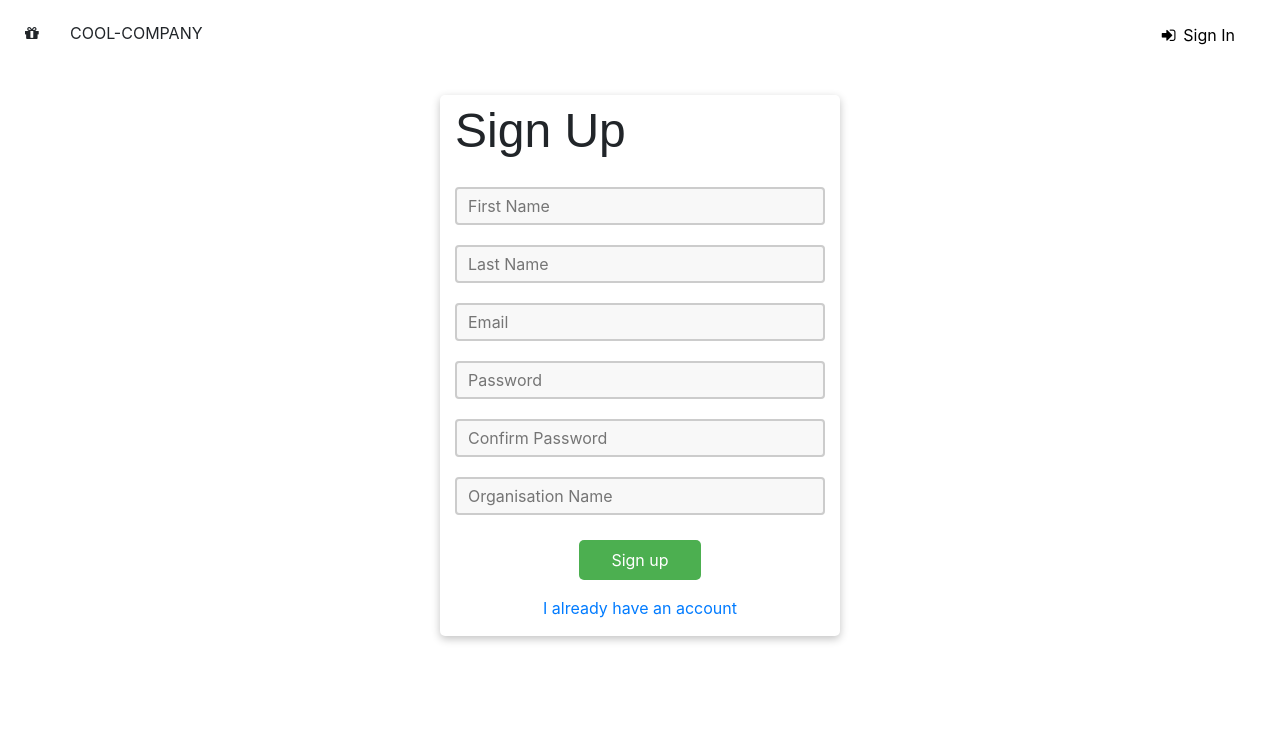
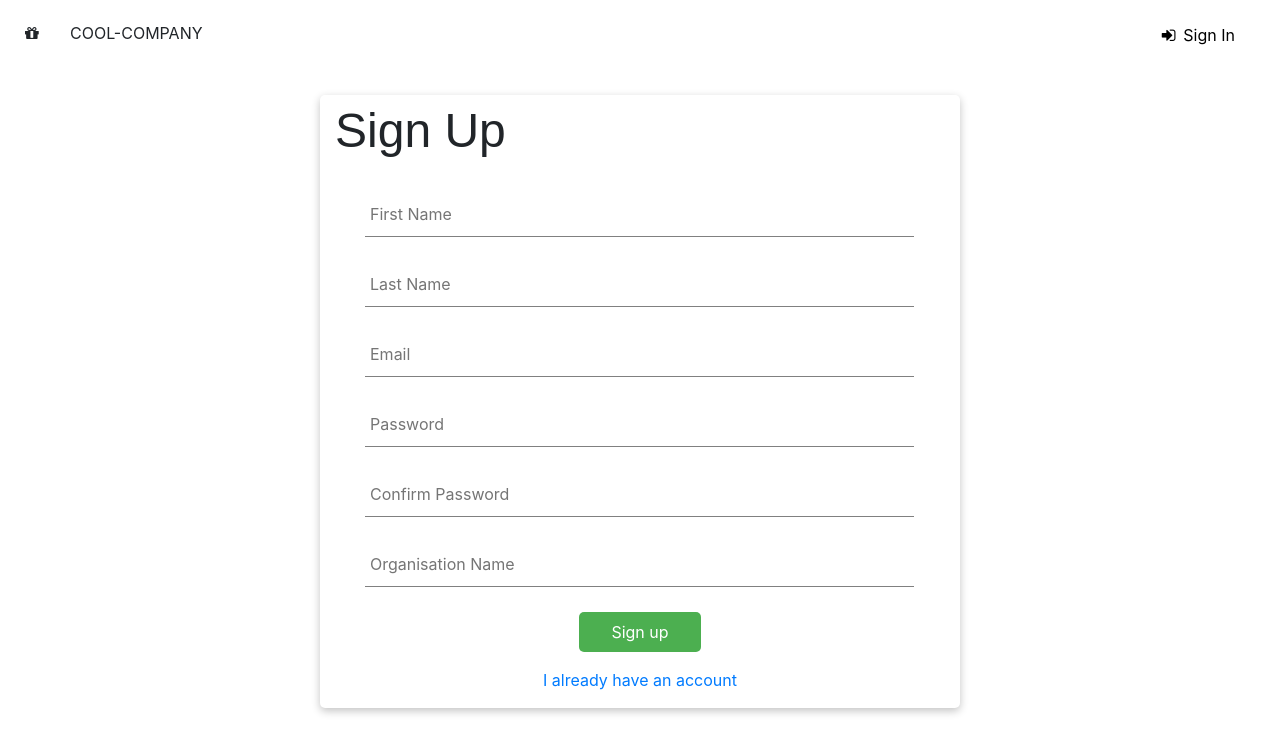
Before and after one commit to KaptenAlex/gruppuppgift_frontend, a React (Create React App) app: page /signup in a window 1280 px wide. Shown: the top 752 px of the page. Built offline with nearby package versions, Linux system fonts and the light colour scheme.

Commit message:
Added inherits styled components and flash msg

```diff
--- a/src/components/ProtectedRoute.jsx
+++ b/src/components/ProtectedRoute.jsx
@@ -6,7 +6,7 @@ export default class ProtectedRoute extends React.Component {
     const Component = this.props.component;
     const isAuthenticated = localStorage.getItem('token');
     return isAuthenticated ? (
-      <Component />
+      <Component {...this.props} />
     ) : (
       <Redirect to={{ pathname: '/login' }} />
     );
--- a/src/pages/CustomerCreate.jsx
+++ b/src/pages/CustomerCreate.jsx
@@ -21,7 +21,6 @@ const StyledContainer = styled.div`
 `;
 
 export default function CustomerCreate(props) {
-
   const [validVatNr, setValidVatNr] = useState(true);
   const [info, setInfo] = useState({
     name: '',
@@ -45,12 +44,12 @@ export default function CustomerCreate(props) {
   function createCustomer(event) {
     event.preventDefault();
     const controlVatNrInputRegExp = /(SE)\d{10}$/;
-
+    /* VG: Validera så att detta fält innehåller "SE" och där efter 10 siffror */
     if (controlVatNrInputRegExp.test(info.vatNr) == false) {
-      setValidVatNr(false)
+      setValidVatNr(false);
       return;
     } else {
-      setValidVatNr(true)
+      setValidVatNr(true);
     }
 
     const payload = {
@@ -77,7 +76,10 @@ export default function CustomerCreate(props) {
         if (res.status !== 201) {
           return;
         }
-        props.history.push('/home');
+        props.history.push({
+          pathname: '/home',
+          state: { successMsg: 'User Created' },
+        });
       });
     } catch (err) {
       console.log(err);
@@ -169,13 +171,13 @@ export default function CustomerCreate(props) {
               type="text"
             />
           </div>
-          {!validVatNr &&
+          {!validVatNr && (
             <div className="row justify-content-center pt-2">
               <div className="alert alert-danger">
                 VatNr must start with "SE" and end with 10 digits
               </div>
             </div>
-          }
+          )}
         </StyledContainer>
         <div className="text-center mb-5">
           <Button btnText="Create" width="50%" color="" />
--- a/src/pages/CustomerDetails.jsx
+++ b/src/pages/CustomerDetails.jsx
@@ -10,7 +10,6 @@ export const CustomerDetails = (props) => {
   const [show, setShow] = useState(false);
   const [loading, setLoading] = useState(false);
   const [edit, setEdit] = useState(false);
-  const [successMsg, setSccessMsg] = useState(null);
 
   const handleClose = () => setShow(false);
   const handleShow = () => setShow(true);
@@ -21,7 +20,7 @@ export const CustomerDetails = (props) => {
   const API_URL = `${ROOT_URL}api/v1/customers/${ID}/`;
   const userDataKit = new UserDatakit();
 
-  function fetchCustomerDetails(id) {
+  function fetchCustomerDetails() {
     fetch(API_URL, {
       headers: {
         'Content-Type': 'application/json',
@@ -34,6 +33,7 @@ export const CustomerDetails = (props) => {
         setLoading(true);
       });
   }
+  /* VG: Delete customer */
   function deleteCustomer() {
     fetch(API_URL, {
       method: 'DELETE',
@@ -44,12 +44,15 @@ export const CustomerDetails = (props) => {
     }).then((res) => {
       if (res.status === 204) {
         setShow(false);
-        props.history.push('/home');
+        props.history.push({
+          pathname: '/home',
+          state: { deleteMsg: 'User Deleted' },
+        });
       }
       return;
     });
   }
-
+  /* VG: Edit customer details */
   function editCustomer() {
     const payload = {
       name: customerData.name,
@@ -61,7 +64,6 @@ export const CustomerDetails = (props) => {
       email: customerData.email,
       phoneNumber: customerData.phoneNumber,
     };
-    console.log(payload);
 
     fetch(API_URL, {
       method: 'PUT',
@@ -73,7 +75,10 @@ export const CustomerDetails = (props) => {
     }).then((res) => {
       if (res.status === 200) {
         setEdit(false);
-        setSccessMsg('User Edited');
+        props.history.push({
+          pathname: '/home',
+          state: { successMsg: 'User Edited' },
+        });
       }
       return;
     });
@@ -94,11 +99,6 @@ export const CustomerDetails = (props) => {
   return (
     <>
       <div className="container">
-        {successMsg && (
-          <div className="alert alert-success mb-3" role="alert">
-            {successMsg}{' '}
-          </div>
-        )}
         {loading ? (
           <>
             <div className="row  justify-content-end mr-2">
--- a/src/pages/CustomerList.jsx
+++ b/src/pages/CustomerList.jsx
@@ -9,9 +9,11 @@ import UserDatakit from '../data/UserDatakit';
 const ROOT_URL = 'https://frebi.willandskill.eu/';
 const API_URL = `${ROOT_URL}api/v1/`;
 
-export default function CustomerList() {
+export default function CustomerList(props) {
+  console.log(props);
   const [customerList, setCustomerList] = useState([]);
   const [loading, setLoading] = useState(false);
+  const [alertMsg, setAlertMsg] = useState(null);
   const userDataKit = new UserDatakit();
 
   function getCustomerList() {
@@ -33,6 +35,12 @@ export default function CustomerList() {
     if (userDataKit.getSessionToken() !== null) {
       getCustomerList();
     }
+    if (props.location.state !== null) {
+      setAlertMsg(props.location.state);
+    }
+    setTimeout(() => {
+      setAlertMsg(null);
+    }, 1500);
   }, []);
 
   const renderedCustomer = customerList.map((customer, index) => {
@@ -57,6 +65,22 @@ export default function CustomerList() {
               <SignedInUser />
             </div>
             <div className="col-md-8">
+              {alertMsg &&
+                Object.entries(alertMsg).map((msg) => {
+                  if (msg[0] === 'successMsg') {
+                    return (
+                      <div className="alert alert-success" role="alert">
+                        {msg[1]}
+                      </div>
+                    );
+                  } else {
+                    return (
+                      <div className="alert alert-danger" role="alert">
+                        {msg[1]}
+                      </div>
+                    );
+                  }
+                })}
               <div className="d-flex justify-content-between row mb-3">
                 <Title title="Customer List" />
                 <Link to="/create">
--- a/src/pages/Login.jsx
+++ b/src/pages/Login.jsx
@@ -64,7 +64,7 @@ export default function Login(props) {
     setEmail('');
     setPassword('');
   }
-
+  /* VG*Aktiveraanvändaren */
   function activateAccount() {
     if (props.location.search !== '') {
       let params = queryString.parse(props.location.search);
@@ -87,17 +87,13 @@ export default function Login(props) {
           'Content-Type': 'application/json',
         },
       }).then((res) => {
-        console.log(res);
         if (res.status !== 201) {
-          console.log(res);
           console.log(
             'Looks like there was a problem. Status Code: ' + res.status
           );
           return;
         }
-        res.json().then((data) => {
-          props.history.push('/login');
-        });
+        props.history.push('/login');
       });
     } catch (err) {
       console.log(err);
--- a/src/pages/Signup.jsx
+++ b/src/pages/Signup.jsx
@@ -3,7 +3,7 @@ import { Link } from 'react-router-dom';
 import Button from '../components/Button';
 import Input from '../components/Input';
 import Title from '../components/Title';
-import styled from 'styled-components';
+import styled, { css } from 'styled-components';
 
 const ROOT_URL = 'https://frebi.willandskill.eu/';
 const SIGNUP_URL = `${ROOT_URL}auth/users/`;
@@ -11,12 +11,31 @@ const SIGNUP_URL = `${ROOT_URL}auth/users/`;
 const StyledWindow = styled.div`
   display: flex;
   flex-direction: column;
-  width: 400px;
+  width: 50%;
   border-radius: 5px;
   box-shadow: rgba(0, 0, 0, 0.24) 0px 3px 8px;
   margin-bottom: 20px;
 `;
 
+/* VG*inherits styled components */
+
+const FormInput = styled(Input)`
+  background: none;
+  background-color: white;
+  color: grey;
+  padding: 10px 10px 10px 5px;
+  display: block;
+  width: 90%;
+  border: none;
+  border-radius: 0;
+  border-bottom: 1px solid grey;
+  margin: 25px 0 0 30px;
+  &:focus {
+    outline: none;
+  }
+`;
+
+/* VG*Skapaennyanvändare */
 export default function Signup() {
   const [firstName, setFirstName] = useState('');
   const [lastName, setLastName] = useState('');
@@ -85,7 +104,7 @@ export default function Signup() {
             {successMsg}{' '}
           </div>
         )}
-        <Input
+        <FormInput
           type="text"
           name="firstName"
           value={firstName}
@@ -93,7 +112,7 @@ export default function Signup() {
           onChange={(e) => setFirstName(e.target.value)}
           required
         />
-        <Input
+        <FormInput
           type="text"
           name="lastName"
           value={lastName}
@@ -101,7 +120,7 @@ export default function Signup() {
           onChange={(e) => setLastName(e.target.value)}
           required
         />
-        <Input
+        <FormInput
           type="text"
           name="email"
           value={email}
@@ -109,7 +128,7 @@ export default function Signup() {
           onChange={(e) => setEmail(e.target.value)}
           required
         />
-        <Input
+        <FormInput
           type="password"
           name="password"
           placeholder="Password"
@@ -117,7 +136,7 @@ export default function Signup() {
           onChange={(e) => setPassword(e.target.value)}
           required
         />
-        <Input
+        <FormInput
           type="password"
           name="confirmPassword"
           placeholder="Confirm Password"
@@ -125,7 +144,7 @@ export default function Signup() {
           onChange={(e) => setConfirmPassword(e.target.value)}
           required
         />
-        <Input
+        <FormInput
           type="organisationName"
           name="organisationName"
           placeholder="Organisation Name"
```
